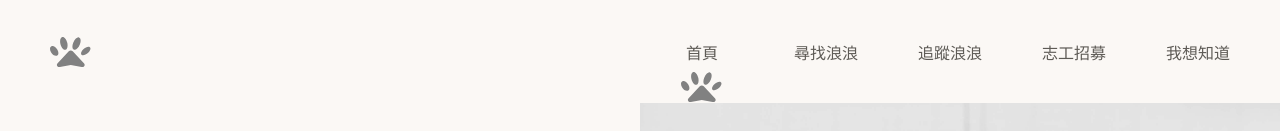
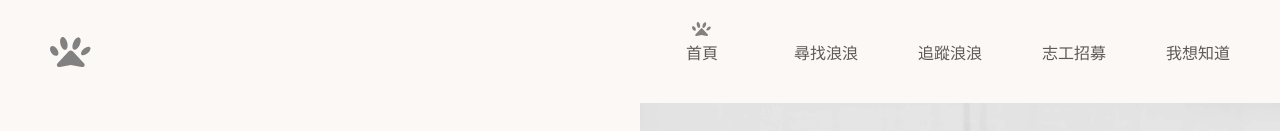
Before and after one commit to sherry-hooo/LangLangAdoption, a Vue app: page / in a window 1280 px wide. In both pictures the pointer is over the item "首頁". Shown: the top 131 px of the page. Built offline with nearby package versions, Linux system fonts and the light colour scheme.

Commit message:
add hover print

```diff
--- a/src/components/NavBar.vue
+++ b/src/components/NavBar.vue
@@ -131,20 +131,13 @@ header {
     @include breakpoint.desktop {
     }
     &:hover {
-      // background-color: color.$brown_300;
       @include breakpoint.tablet {
-        // background-color: unset;
         background-image: url("~@/assets/img/Union2.svg");
         background-repeat: no-repeat;
         background-position: bottom;
         align-self: center;
-        // background-size: 70%;
-        // transform: rotate(30deg);
-        // z-index: -1;
-        // & a:hover {
-        //   // text-decoration: underline color.$gray_500 2px;
-        //   // text-underline-offset: 5px;
-        // }
+        background-size: 30%;
+        background-position: top 20px center;
       }
       @include breakpoint.desktop {
       }
```
